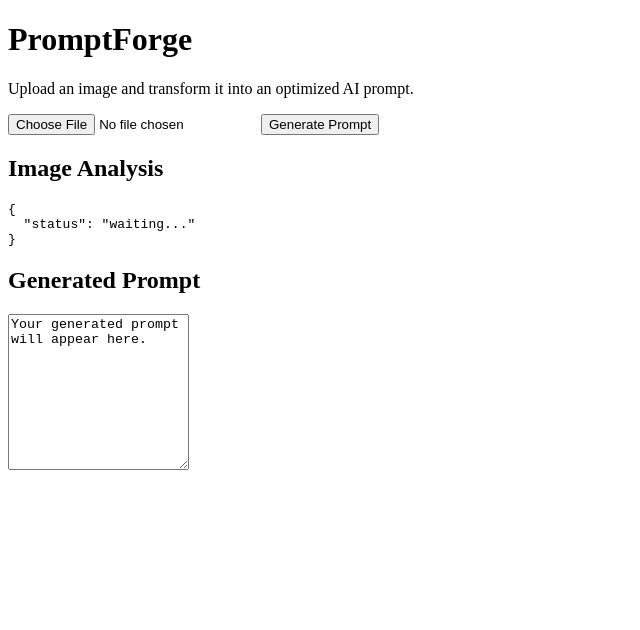
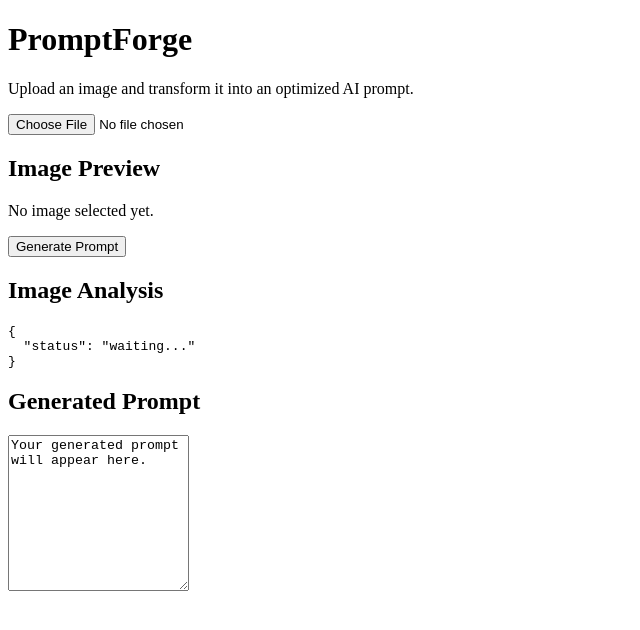
Before and after one commit to darktown/Promptforge, a Next.js app in the folder frontend/: page / in a window 1280 px wide. Shown: the top 630 px of the page, without its empty margins (0-640 px from the left). Built offline with nearby package versions, Linux system fonts and the light colour scheme.

Commit message:
feat: add image selection and upload flow

```diff
--- a/frontend/app/page.tsx
+++ b/frontend/app/page.tsx
@@ -1,31 +1,45 @@
 'use client';
 
-// PromptForge Dashboard
-// First interactive MVP.
+import { useState } from 'react';
 
 import ImageUploader from '../components/ImageUploader';
+import ImagePreview from '../components/ImagePreview';
 import PromptViewer from '../components/PromptViewer';
 import AnalysisViewer from '../components/AnalysisViewer';
 import GenerateButton from '../components/GenerateButton';
 import { usePromptGeneration } from '../hooks/usePromptGeneration';
+import { uploadImage } from '../lib/api';
 
 export default function HomePage() {
   const { loading, result, generate } = usePromptGeneration();
+
+  const [selectedFile, setSelectedFile] = useState<File | null>(null);
+  const [previewUrl, setPreviewUrl] = useState<string>('');
+  const [uploadResult, setUploadResult] = useState<any>(null);
+
+  async function handleFileSelect(file: File) {
+    setSelectedFile(file);
+    setPreviewUrl(URL.createObjectURL(file));
+
+    const result = await uploadImage(file);
+    setUploadResult(result);
+  }
 
   return (
     <main>
       <h1>PromptForge</h1>
 
-      <p>
-        Upload an image and transform it into an optimized AI prompt.
-      </p>
+      <p>Upload an image and transform it into an optimized AI prompt.</p>
 
-      <ImageUploader />
+      <ImageUploader onSelect={handleFileSelect} />
 
-      <GenerateButton
-        loading={loading}
-        onClick={generate}
-      />
+      <ImagePreview imageUrl={previewUrl} />
+
+      {uploadResult && (
+        <p>Uploaded: {uploadResult.filename}</p>
+      )}
+
+      <GenerateButton loading={loading} onClick={generate} />
 
       <AnalysisViewer analysis={result?.analysis} />
 
```
